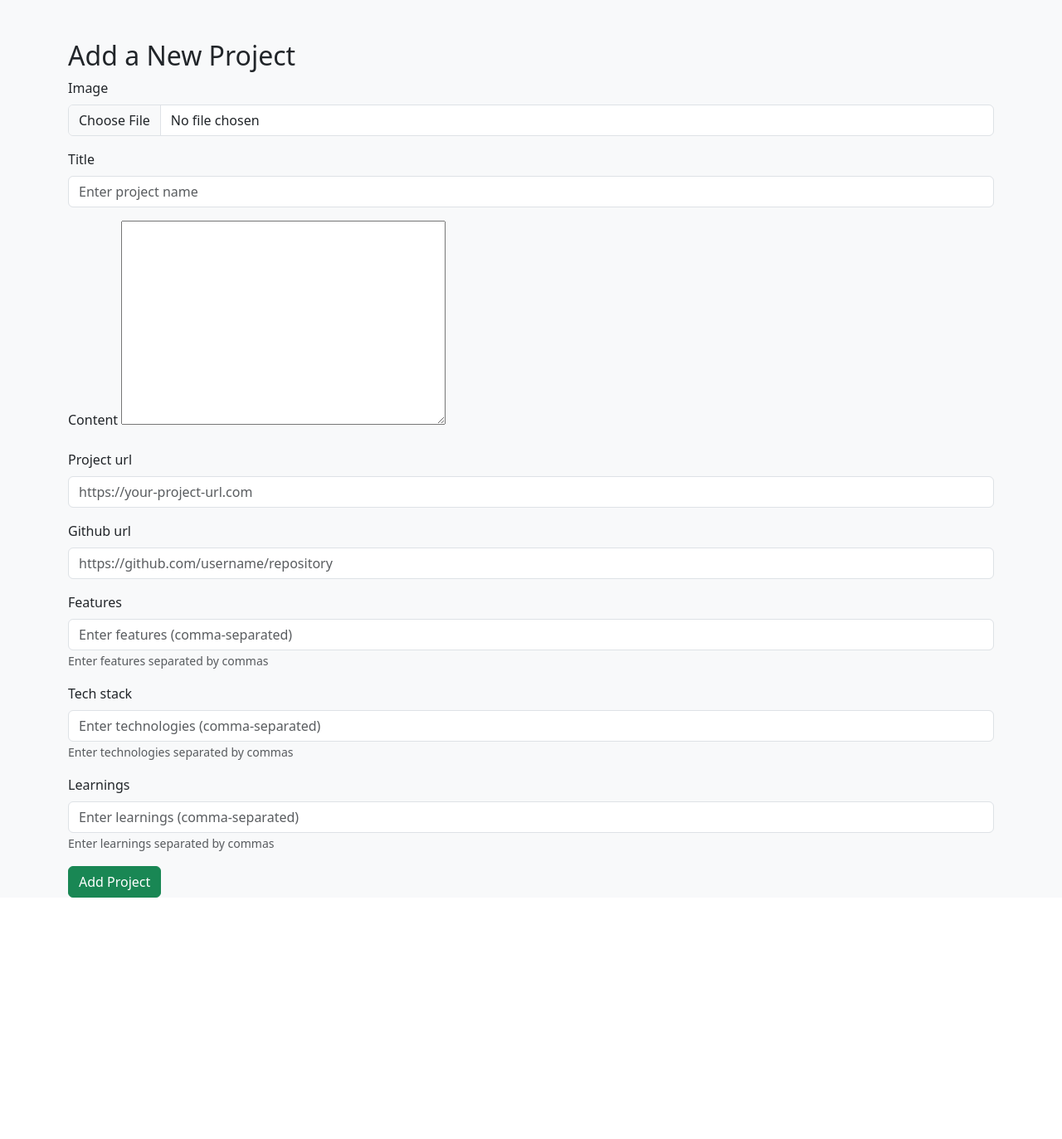
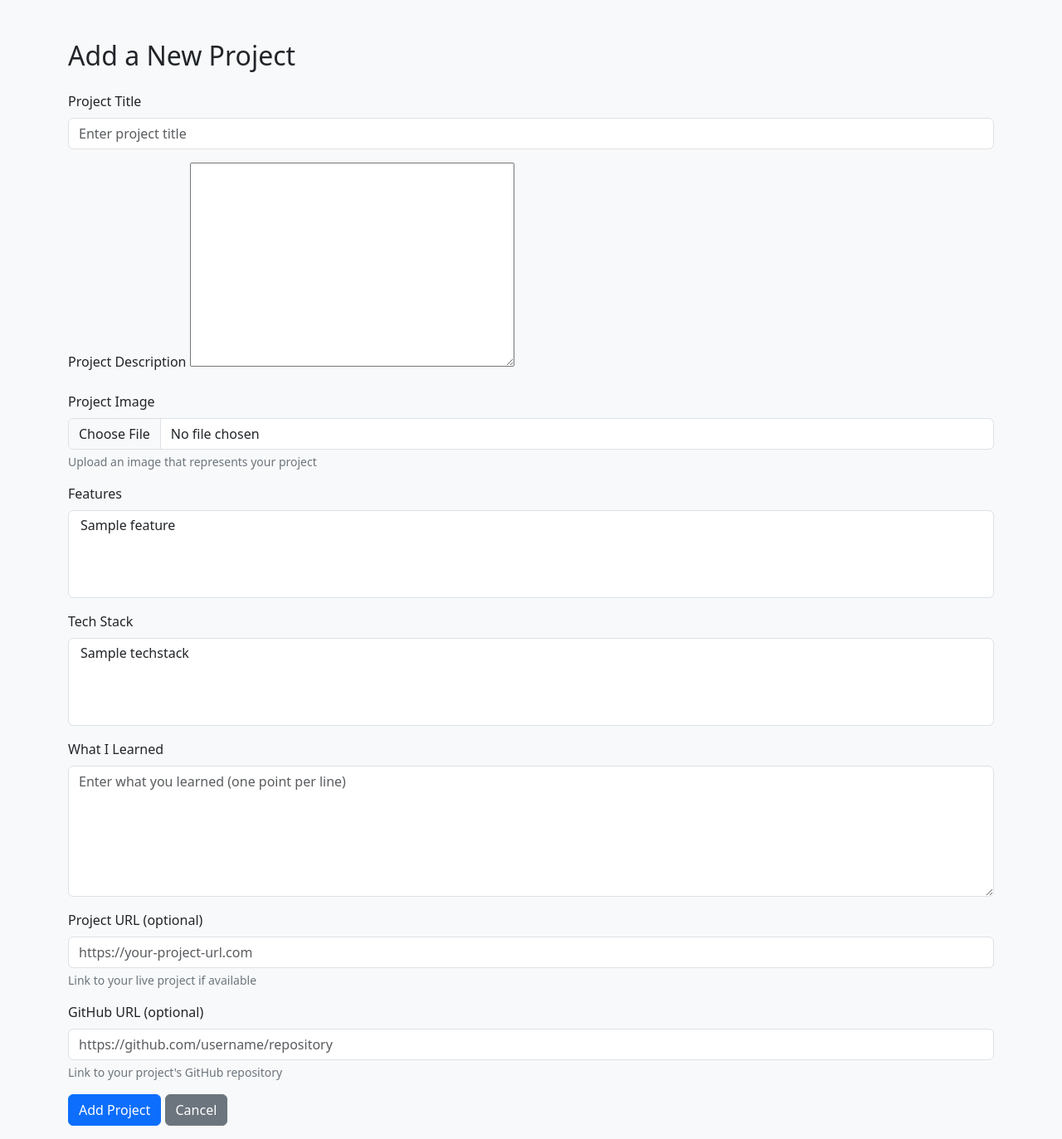
Before and after one commit to shaymk1/projects-catalogue, a Django app: page /add/ in a window 1280 px wide. Shown: the part 56-1429 px from the top of the page at 83% size. Before the commit the page ends 1138 px from the top, so only its background shows below. Run offline with Django 5.2, Linux system fonts and the light colour scheme; tables that the repository leaves empty hold one stand-in row (values such as "Sample post"); some libraries are stand-ins or nearby versions.

Commit message:
brought in some few images, created an add view, also a blogform was edited, and add.html and views were edited

```diff
--- a/app/forms.py
+++ b/app/forms.py
@@ -4,97 +4,100 @@ from django_ckeditor_5.widgets import CKEditor5Widget
 
 
 class BlogForm(forms.ModelForm):
-    # Dynamically added fields for many-to-many relationships
-    features = forms.CharField(
-        widget=forms.TextInput(
+    features = forms.ModelMultipleChoiceField(
+        queryset=Feature.objects.all(),
+        widget=forms.SelectMultiple(
             attrs={
-                "class": "form-control",
-                "placeholder": "Enter features (comma-separated)",
+                "class": "form-control select2-multiple",
             }
         ),
         required=False,
-        help_text="Enter features separated by commas",
     )
-    tech_stack = forms.CharField(
-        widget=forms.TextInput(
+
+    tech_stack = forms.ModelMultipleChoiceField(
+        queryset=TechStack.objects.all(),
+        widget=forms.SelectMultiple(
             attrs={
-                "class": "form-control",
-                "placeholder": "Enter technologies (comma-separated)",
+                "class": "form-control select2-multiple",
             }
         ),
         required=False,
-        help_text="Enter technologies separated by commas",
     )
+
     learnings = forms.CharField(
-        widget=forms.TextInput(
+        widget=forms.Textarea(
             attrs={
                 "class": "form-control",
-                "placeholder": "Enter learnings (comma-separated)",
+                "rows": 6,
+                "style": "min-height: 150px;",
+                "placeholder": "Enter what you learned (one point per line)",
             }
         ),
-        required=False,
-        help_text="Enter learnings separated by commas",
+        required=True,
     )
 
     class Meta:
         model = Blog
-        fields = ["image", "title", "content", "project_url", "github_url"]
-        widgets = {
-            "content": CKEditor5Widget(
-                attrs={"class": "django_ckeditor_5"}, config_name="default"
-            ),
-            "title": forms.TextInput(
-                attrs={"class": "form-control", "placeholder": "Enter project name"}
-            ),
-            "project_url": forms.URLInput(
-                attrs={
-                    "class": "form-control",
-                    "placeholder": "https://your-project-url.com",
-                }
-            ),
-            "github_url": forms.URLInput(
-                attrs={
-                    "class": "form-control",
-                    "placeholder": "https://github.com/username/repository",
-                }
-            ),
-            "image": forms.FileInput(attrs={"class": "form-control"}),
-        }
+        fields = [
+            "title",
+            "content",
+            "image",
+            "features",
+            "tech_stack",
+            "project_url",
+            "github_url",
+        ]
+
+    def __init__(self, *args, **kwargs):
+        super().__init__(*args, **kwargs)
+
+        # Basic field configurations
+        self.fields["title"].widget.attrs.update(
+            {
+                "class": "form-control",
+                "placeholder": "Enter project title",
+            }
+        )
+
+        self.fields["content"].widget = CKEditor5Widget(
+            attrs={"class": "django_ckeditor_5"}, config_name="default"
+        )
+
+        self.fields["image"].widget.attrs.update(
+            {
+                "class": "form-control",
+            }
+        )
+
+        self.fields["project_url"].widget.attrs.update(
+            {
+                "class": "form-control",
+                "placeholder": "https://your-project-url.com",
+            }
+        )
+
+        self.fields["github_url"].widget.attrs.update(
+            {
+                "class": "form-control",
+                "placeholder": "https://github.com/username/repository",
+            }
+        )
 
     def save(self, commit=True):
         instance = super().save(commit=False)
+
         if commit:
             instance.save()
 
-            # Handle many-to-many relationships
-            # Features
-            feature_names = [
-                name.strip()
-                for name in self.cleaned_data["features"].split(",")
-                if name.strip()
+            # Handle learnings - split by newlines and create Learning objects
+            learning_points = [
+                point.strip()
+                for point in self.cleaned_data["learnings"].split("\n")
+                if point.strip()
             ]
-            for name in feature_names:
-                feature, _ = Feature.objects.get_or_create(name=name)
-                instance.features.add(feature)
-
-            # Tech Stack
-            tech_names = [
-                name.strip()
-                for name in self.cleaned_data["tech_stack"].split(",")
-                if name.strip()
-            ]
-            for name in tech_names:
-                tech, _ = TechStack.objects.get_or_create(name=name)
-                instance.tech_stack.add(tech)
-
-            # Learnings
-            learning_texts = [
-                text.strip()
-                for text in self.cleaned_data["learnings"].split(",")
-                if text.strip()
-            ]
-            for text in learning_texts:
-                learning, _ = Learning.objects.get_or_create(description=text)
+            instance.learnings.clear()
+            for point in learning_points:
+                learning = Learning.objects.create(description=point)
                 instance.learnings.add(learning)
 
         return instance
--- a/app/templates/add.html
+++ b/app/templates/add.html
@@ -1,59 +1,221 @@
 {% extends "base.html" %} {% load static %} {% block content %}
-<!-- Include Bootstrap Tags Input -->
-<link
-	rel="stylesheet"
-	href="https://cdnjs.cloudflare.com/ajax/libs/bootstrap-tagsinput/0.8.0/bootstrap-tagsinput.css"
-	/>
-<script src="https://cdnjs.cloudflare.com/ajax/libs/bootstrap-tagsinput/0.8.0/bootstrap-tagsinput.min.js"></script>
-
 <style>
-	.bootstrap-tagsinput {
-		width: 100%;
-		padding: 0.375rem 0.75rem;
-		font-size: 1rem;
-		line-height: 1.5;
-		color: #212529;
-		background-color: #fff;
-		border: 1px solid #ced4da;
-		border-radius: 0.25rem;
-		transition:
-			border-color .15s ease-in-out,
-			box-shadow .15s ease-in-out;
+	/* Select2 Styles */
+	.select2-container {
+		width: 100% !important;
 	}
-	.bootstrap-tagsinput .tag {
-		margin-right: 2px;
-		color: white;
-		background-color: #0d6efd;
-		padding: 2px 6px;
-		border-radius: 4px;
+	.select2-selection--single,
+	.select2-selection--multiple {
+		min-height: 38px !important;
+		border: 1px solid #ced4da !important;
+	}
+	.select2-container--bootstrap-5 .select2-selection {
+		border: 1px solid #ced4da !important;
+	} /* Editor Styles */
+	.django-ckeditor-5-container {
+		width: 100% !important;
+	}
+	.ck.ck-editor {
+		width: 100% !important;
+	}
+	.ck-editor__main {
+		width: 100% !important;
+	}
+	.ck.ck-editor__main > .ck-editor__editable {
+		min-height: 150px !important;
+		height: 150px !important;
+		max-height: 150px !important;
+		width: 100% !important;
+		padding: 1rem !important;
+		overflow-y: auto !important;
+	}
+	/* Form Styles */
+	.form-text {
+		color: #6c757d;
+		font-size: 0.875em;
+		margin-top: 0.25rem;
 	}
 </style>
 
 <div class="container mt-5">
-	<h2>Add a New Project</h2>
+	<div class="row justify-content-center">
+		<div class="col-12">
+			<h2 class="mb-4">Add a New Project</h2>
 			<form
 				method="post"
 				enctype="multipart/form-data">
-		{% csrf_token %}
-		{% for field in form %}
+				{% csrf_token %} {{ form.non_field_errors }}
+
 				<div class="mb-3">
-			<label class="form-label">{{ field.label }}</label>
-			{{ field }}
-			{% if field.help_text %}
-			<small class="form-text text-muted">{{ field.help_text }}</small>
-			{% endif %}
-			{% if field.errors %}
-			<div class="alert alert-danger mt-2">
-				{{ field.errors }}
+					<label
+						for="{{ form.title.id_for_label }}"
+						class="form-label"
+						>Project Title</label
+					>
+					{{ form.title }} {% if form.title.help_text %}
+					<div class="form-text">{{ form.title.help_text }}</div>
+					{% endif %} {{ form.title.errors }}
 				</div>
-			{% endif %}
+
+				<div class="mb-3">
+					<label
+						for="{{ form.content.id_for_label }}"
+						class="form-label"
+						>Project Description</label
+					>
+					{{ form.content }} {% if form.content.help_text %}
+					<div class="form-text">{{ form.content.help_text }}</div>
+					{% endif %} {{ form.content.errors }}
 				</div>
-		{% endfor %}
+
+				<div class="mb-3">
+					<label
+						for="{{ form.image.id_for_label }}"
+						class="form-label"
+						>Project Image</label
+					>
+					{{ form.image }}
+					<div class="form-text">
+						Upload an image that represents your project
+					</div>
+					{{ form.image.errors }}
+				</div>
+
+				<div class="mb-3">
+					<label
+						for="{{ form.features.id_for_label }}"
+						class="form-label"
+						>Features</label
+					>
+					{{ form.features }}
+					<div class="form-text">{{ form.features.help_text }}</div>
+					{{ form.features.errors }}
+				</div>
+
+				<div class="mb-3">
+					<label
+						for="{{ form.tech_stack.id_for_label }}"
+						class="form-label"
+						>Tech Stack</label
+					>
+					{{ form.tech_stack }}
+					<div class="form-text">{{ form.tech_stack.help_text }}</div>
+					{{ form.tech_stack.errors }}
+				</div>
+
+				<div class="mb-3">
+					<label
+						for="{{ form.learnings.id_for_label }}"
+						class="form-label"
+						>What I Learned</label
+					>
+					{{ form.learnings }}
+					<div class="form-text">{{ form.learnings.help_text }}</div>
+					{{ form.learnings.errors }}
+				</div>
+
+				<div class="mb-3">
+					<label
+						for="{{ form.project_url.id_for_label }}"
+						class="form-label"
+						>Project URL (optional)</label
+					>
+					{{ form.project_url }}
+					<div class="form-text">Link to your live project if available</div>
+					{{ form.project_url.errors }}
+				</div>
+
+				<div class="mb-3">
+					<label
+						for="{{ form.github_url.id_for_label }}"
+						class="form-label"
+						>GitHub URL (optional)</label
+					>
+					{{ form.github_url }}
+					<div class="form-text">Link to your project's GitHub repository</div>
+					{{ form.github_url.errors }}
+				</div>
+
+				<div class="mb-3">
 					<button
 						type="submit"
-			class="btn btn-success">
+						class="btn btn-primary">
 						Add Project
 					</button>
+					<a
+						href="{% url 'home' %}"
+						class="btn btn-secondary"
+						>Cancel</a
+					>
+				</div>
 			</form>
 		</div>
-{% endblock content %}
+	</div>
+</div>
+
+<script>
+	$(document).ready(function () {
+		// Initialize Select2 for features and tech stack
+		$('.select2-multiple').each(function () {
+			$(this).select2({
+				theme: 'bootstrap-5',
+				width: '100%',
+			});
+		});
+
+		// Initialize CKEditor 5 if not already initialized
+		if (typeof ClassicEditor !== 'undefined') {
+			ClassicEditor.create(document.querySelector('#id_content'), {
+				toolbar: [
+					'heading',
+					'bold',
+					'italic',
+					'bulletedList',
+					'numberedList',
+					'link',
+				],
+				heading: {
+					options: [
+						{
+							model: 'paragraph',
+							title: 'Paragraph',
+							class: 'ck-heading_paragraph',
+						},
+						{
+							model: 'heading1',
+							view: 'h1',
+							title: 'Heading 1',
+							class: 'ck-heading_heading1',
+						},
+						{
+							model: 'heading2',
+							view: 'h2',
+							title: 'Heading 2',
+							class: 'ck-heading_heading2',
+						},
+					],
+				},
+				removePlugins: ['Title'],
+				height: '150px',
+			})
+				.then((editor) => {
+					editor.editing.view.change((writer) => {
+						writer.setStyle(
+							'min-height',
+							'150px',
+							editor.editing.view.document.getRoot()
+						);
+						writer.setStyle(
+							'height',
+							'150px',
+							editor.editing.view.document.getRoot()
+						);
+					});
+				})
+				.catch((error) => {
+					console.error(error);
+				});
+		}
+	});
+</script>
+{% endblock %}
--- a/app/templates/base.html
+++ b/app/templates/base.html
@@ -13,6 +13,13 @@
 		<link
 			rel="stylesheet"
 			href="https://cdn.jsdelivr.net/npm/bootstrap-icons@1.11.2/font/bootstrap-icons.css" />
+		<!-- Select2 CSS -->
+		<link
+			href="https://cdn.jsdelivr.net/npm/select2@4.1.0-rc.0/dist/css/select2.min.css"
+			rel="stylesheet" />
+		<link
+			href="https://cdn.jsdelivr.net/npm/select2-bootstrap-5-theme@1.3.0/dist/select2-bootstrap-5-theme.min.css"
+			rel="stylesheet" />
 		<link
 			rel="stylesheet"
 			href="{% static 'css/style.css' %}" />
@@ -78,7 +85,7 @@
 							<li>
 								<a
 									class="dropdown-item"
-									href="add.html"
+									href="{% url 'add' %}"
 									>Add Project</a
 								>
 							</li>
@@ -120,5 +127,7 @@
 		{% endif %} {% block content %} {% endblock content %}
 
 		<script src="https://cdn.jsdelivr.net/npm/bootstrap@5.3.0/dist/js/bootstrap.bundle.min.js"></script>
+		<script src="https://code.jquery.com/jquery-3.7.1.min.js"></script>
+		<script src="https://cdn.jsdelivr.net/npm/select2@4.1.0-rc.0/dist/js/select2.min.js"></script>
 	</body>
 </html>
--- a/app/views.py
+++ b/app/views.py
@@ -1,6 +1,5 @@
-
 from django.shortcuts import render, redirect
-from .models import Blog
+from .models import Blog, Feature, TechStack
 from .forms import BlogForm
 from django.contrib import messages
 
@@ -22,16 +21,24 @@ def detailed(request, id):
 def add(request):
     if request.method == "POST":
         form = BlogForm(request.POST, request.FILES)
-        if form.is_valid():
-            form.save()
-            messages.success(request, "Project added successfully!")
-            return redirect("home")
-        else:
-            messages.error(request, "Please correct the errors below.")
+        try:
+            if form.is_valid():
+                form.save()
+                messages.success(request, "Project added successfully!")
+                return redirect("home")
+            else:
+                # Get form errors as messages
+                for field in form.errors:
+                    for error in form.errors[field]:
+                        messages.error(request, f"{field}: {error}")
+                messages.error(request, "Please correct the errors below...")
+        except Exception as e:
+            messages.error(request, f"Error saving project: {str(e)}")
     else:
         form = BlogForm()
 
-    return render(request, "add.html", {"form": form})
+    context = {"form": form}
+    return render(request, "add.html", context)
 
 
 def delete(request, id):
@@ -39,7 +46,25 @@ def delete(request, id):
 
 
 def edit(request, id):
-    return render(request, "edit.html")
+    try:
+        blog = Blog.objects.get(id=id)
+    except Blog.DoesNotExist:
+        messages.error(request, "Project not found!")
+        return redirect("home")
+
+    if request.method == "POST":
+        form = BlogForm(request.POST, request.FILES, instance=blog)
+        if form.is_valid():
+            form.save()
+            messages.success(request, "Project updated successfully!")
+            return redirect("home")
+        else:
+            messages.error(request, "Please correct the errors below...")
+    else:
+        form = BlogForm(instance=blog)
+
+    context = {"form": form, "blog": blog}
+    return render(request, "add.html", context)
 
 
 def search(request):
```
Also changed, not shown: app/static/css/style.css (+58 -0 lines), core/settings.py (+44 -2 lines), app/static/images/me-aunty-centurion-2.jpg (added), app/static/images/me-aunty-centurion-4.jpg (added), app/static/images/me-aunty-centurion-before-race.jpg (added), app/static/images/me-aunty-centurion-medals.jpg (added), app/static/images/me-aunty-centution-1.jpg (added), media/media/me-aunty-centurion-3.jpg (added), media/media/me-aunty-centurion-3_ud5kZLY.jpg (added), media/media/me-aunty-centurion-before-race.jpg (added), media/media/me-aunty-centurion-before-race_uuNmBqB.jpg (added), media/media/me-aunty-centurion-medals.jpg (added), media/media/me-aunty-centution-1.jpg (added), 1 other file. Lines whose indentation alone changed are shown as unchanged.
